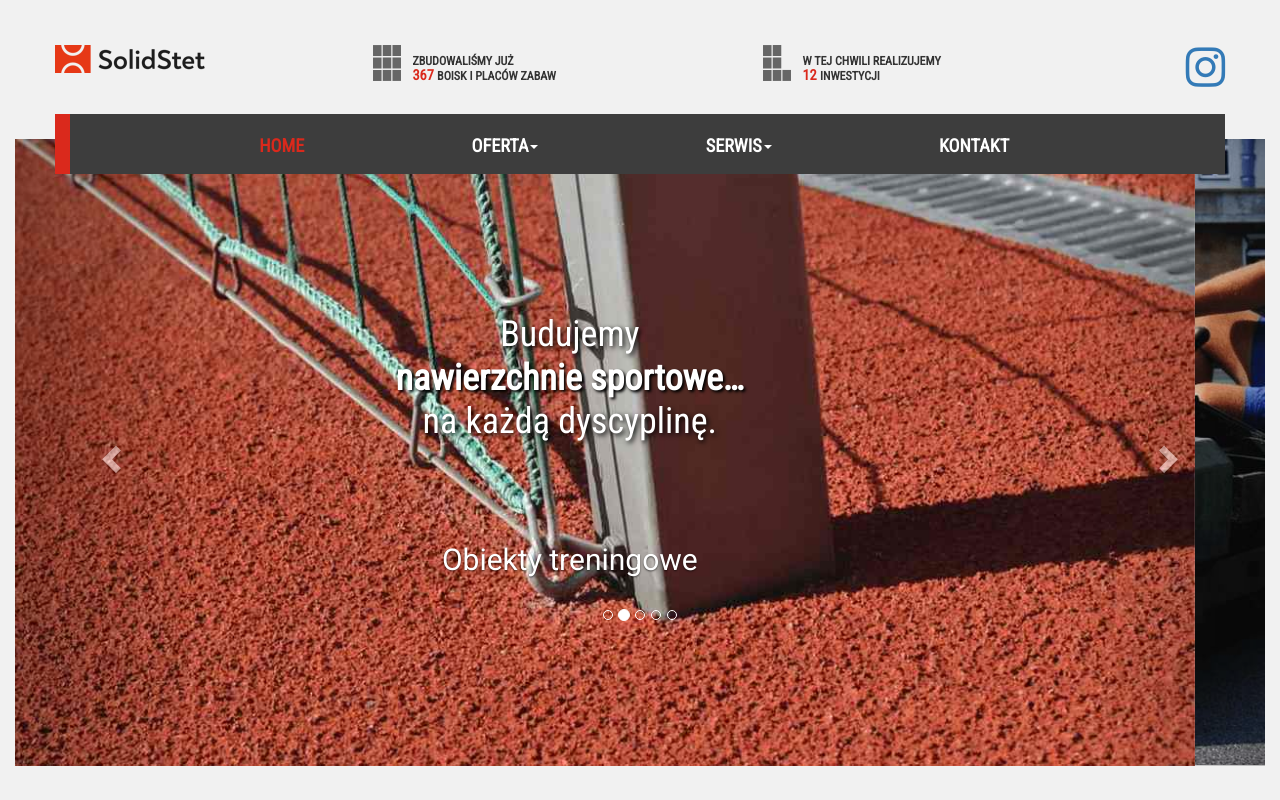
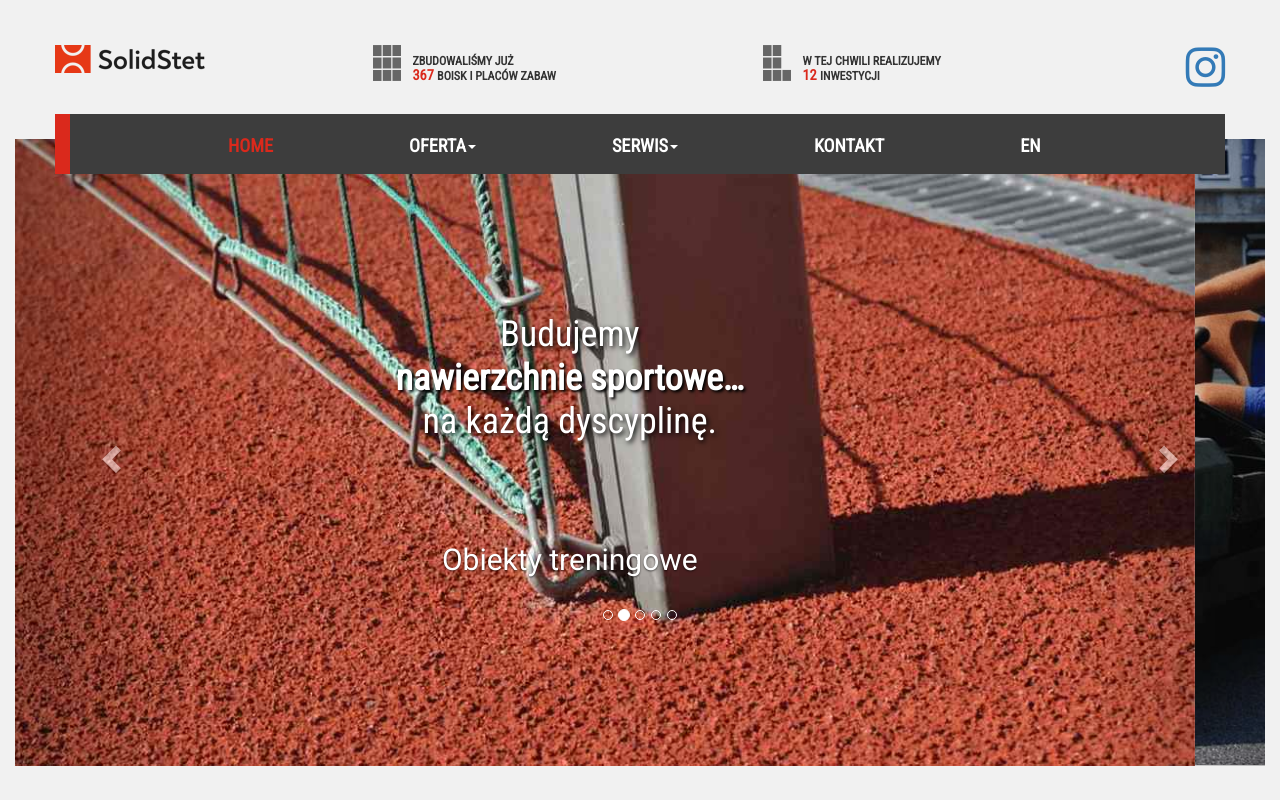
Before and after one commit to ParanAndro/solidstet, a website: page index.html in a window 1280 px wide. Shown: the top 800 px of the page. Drawn offline with nearby package versions, Linux system fonts and the light colour scheme; files that its build step writes are made by us from their sources.

Commit message:
Add english select in main index.html

```diff
--- a/index.html
+++ b/index.html
@@ -95,6 +95,7 @@
 									</ul>
 								</li>
 								<li><a href="kontakt/index.html">KONTAKT</a></li>
+								<li><a class="version" href="en/index.html">EN</a></li>
 								<li class="insta-hidden"><a href="https://www.instagram.com/solidstet" target=”_blank”><i class='fab fa-instagram'></i></a></li>
 							</ul>
 						</div>
--- a/sass/solid_components/navi.scss
+++ b/sass/solid_components/navi.scss
@@ -19,6 +19,8 @@
 			background-color: $key-color;
 		}
 }
+
+
 
 @media (min-width: 992px) {
 	.absolute-nav {
```
